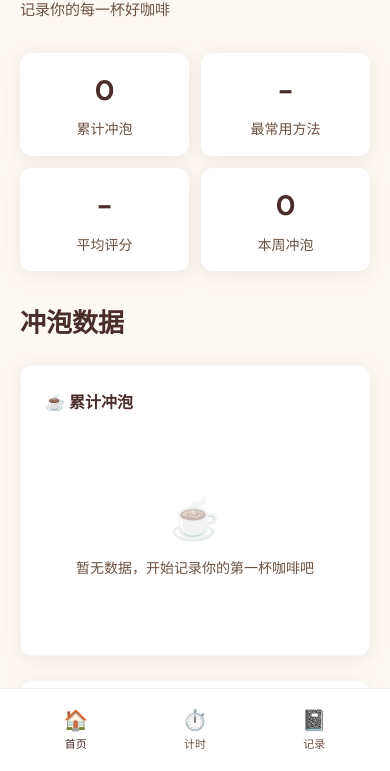
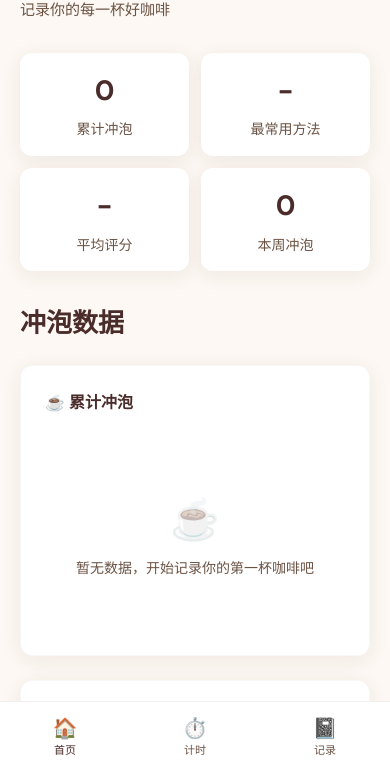
Before and after one commit to XinkaiHuang01/coffee-brew, a website: page index.html in a window 390 px wide. Shown: the part 73-844 px from the top of the page. Drawn offline with Linux system fonts and the light colour scheme; no server answers.

Commit message:
fix: set fixed height for mobile nav with centered items

```diff
--- a/css/styles.css
+++ b/css/styles.css
@@ -1596,24 +1596,26 @@ h1, h2, h3, h4 {
     right: 0;
     background: var(--surface);
     border-top: 1px solid rgba(74, 44, 42, 0.08);
+    padding: 0;
+    z-index: 100;
+    height: 70px;
+}
+
+.mobile-nav-items {
+    display: flex;
+    justify-content: space-around;
+    align-items: center;
+    height: 100%;
+}
+
+.mobile-nav-item {
+    display: flex;
+    flex-direction: column;
+    align-items: center;
+    justify-content: center;
+    gap: 2px;
+    height: 100%;
     padding: 8px 16px;
-    z-index: 100;
-}
-
-.mobile-nav-items {
-    display: flex;
-    justify-content: space-around;
-    align-items: stretch;
-    height: 100%;
-}
-
-.mobile-nav-item {
-    display: flex;
-    flex-direction: column;
-    align-items: center;
-    justify-content: center;
-    gap: 4px;
-    padding: 12px 20px;
     color: var(--text-secondary);
     font-size: 11px;
     cursor: pointer;
@@ -1621,6 +1623,7 @@ h1, h2, h3, h4 {
     border: none;
     background: none;
     flex: 1;
+    -webkit-tap-highlight-color: transparent;
 }
 
 .mobile-nav-item.active {
```
